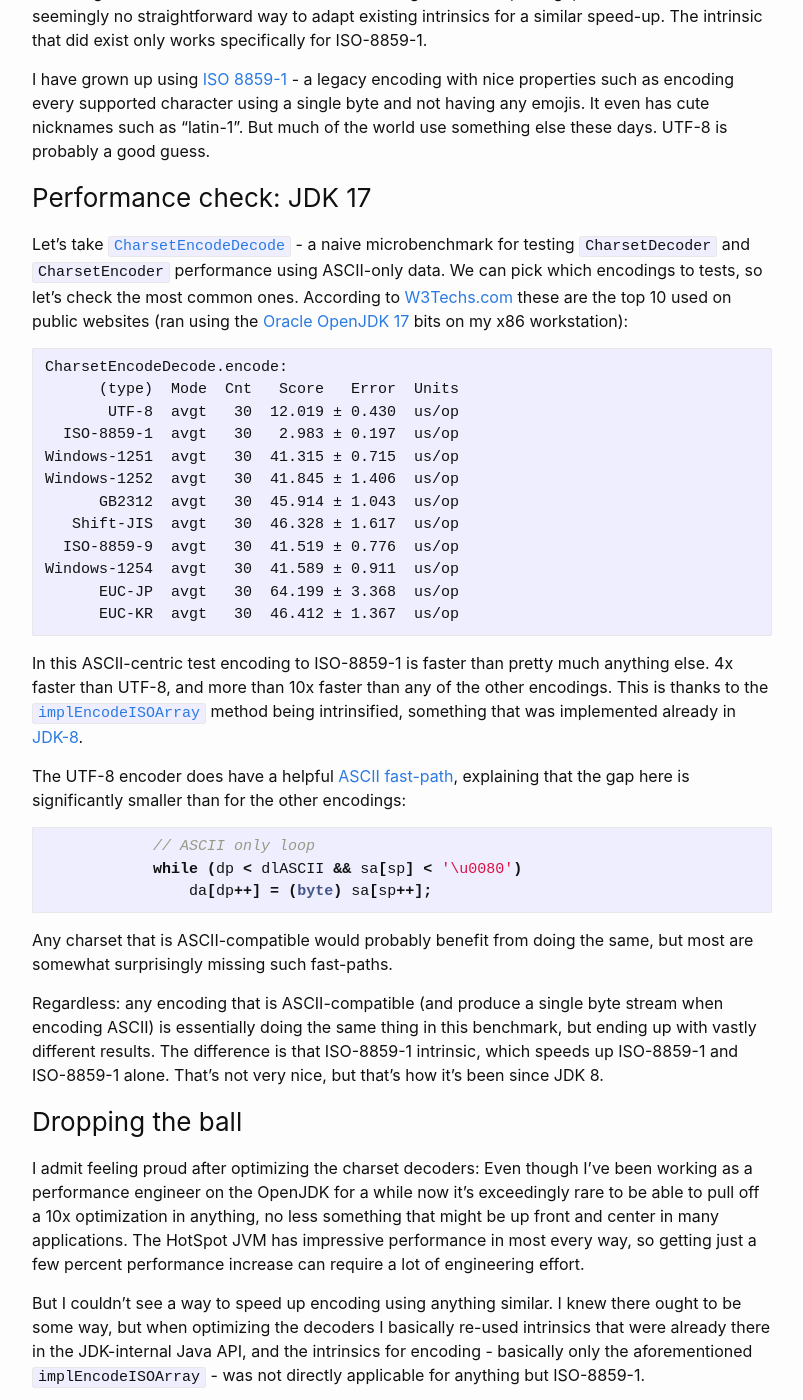
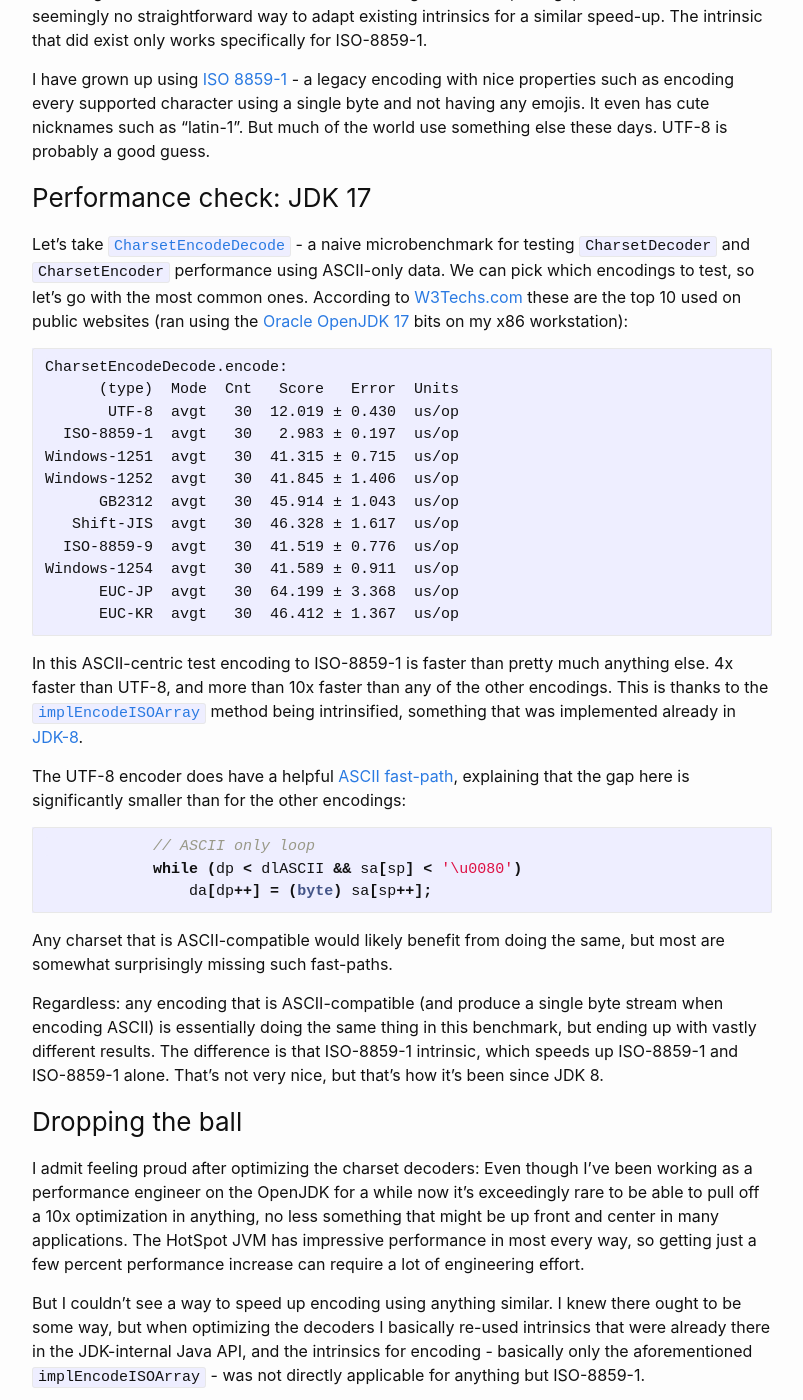
Before and after one commit to cl4es/cl4es.github.io, a Jekyll site: the page built from _posts/2021-10-17-Faster-Charset-Encoding.md, in a window 1280 px wide and 1400 px high, scrolled down 632 px. Shown: the whole window, without its empty margins (238-1041 px from the left). Built offline with Jekyll 4.4.1, drawn with Linux system fonts in a browser that asks for light colours; comment, search, counter and statistics services are not loaded.

Commit message:
typo, edits

````diff
--- a/_posts/2021-10-17-Faster-Charset-Encoding.md
+++ b/_posts/2021-10-17-Faster-Charset-Encoding.md
@@ -23,7 +23,7 @@ I have grown up using [ISO 8859-1](https://en.wikipedia.org/wiki/ISO/IEC_8859-1)
 
 ### Performance check: JDK 17
 
-Let's take [`CharsetEncodeDecode`](https://github.com/openjdk/jdk17u/blob/master/test/micro/org/openjdk/bench/java/nio/CharsetEncodeDecode.java) - a naive microbenchmark for testing `CharsetDecoder` and `CharsetEncoder` performance using ASCII-only data. We can pick which encodings to tests, so let's check the most common ones. According to [W3Techs.com](https://w3techs.com/technologies/overview/character_encoding) these are the top 10 used on public websites (ran using the [Oracle OpenJDK 17](http://jdk.java.net/17/) bits on my x86 workstation):
+Let's take [`CharsetEncodeDecode`](https://github.com/openjdk/jdk17u/blob/master/test/micro/org/openjdk/bench/java/nio/CharsetEncodeDecode.java) - a naive microbenchmark for testing `CharsetDecoder` and `CharsetEncoder` performance using ASCII-only data. We can pick which encodings to test, so let's go with the most common ones. According to [W3Techs.com](https://w3techs.com/technologies/overview/character_encoding) these are the top 10 used on public websites (ran using the [Oracle OpenJDK 17](http://jdk.java.net/17/) bits on my x86 workstation):
 
 ```
 CharsetEncodeDecode.encode:
@@ -50,7 +50,7 @@ The UTF-8 encoder does have a helpful [ASCII fast-path](https://github.com/openj
                 da[dp++] = (byte) sa[sp++];
 ```
 
-Any charset that is ASCII-compatible would probably benefit from doing the same, but most are somewhat surprisingly missing such fast-paths.
+Any charset that is ASCII-compatible would likely benefit from doing the same, but most are somewhat surprisingly missing such fast-paths.
 
 Regardless: any encoding that is ASCII-compatible (and produce a single byte stream when encoding ASCII) is essentially doing the same thing in this benchmark, but ending up with vastly different results. The difference is that ISO-8859-1 intrinsic, which speeds up ISO-8859-1 and ISO-8859-1 alone. That's not very nice, but that's how it's been since JDK 8.
 
````
